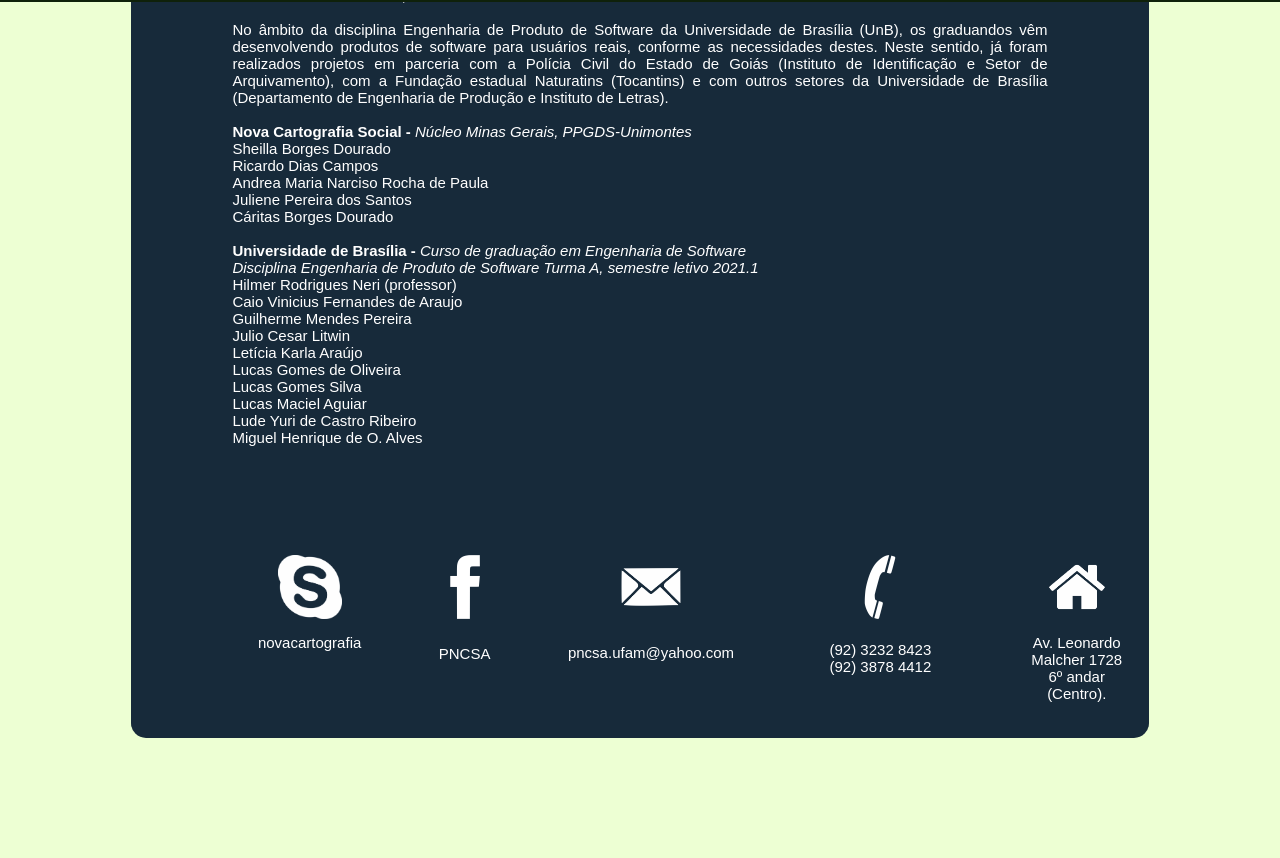
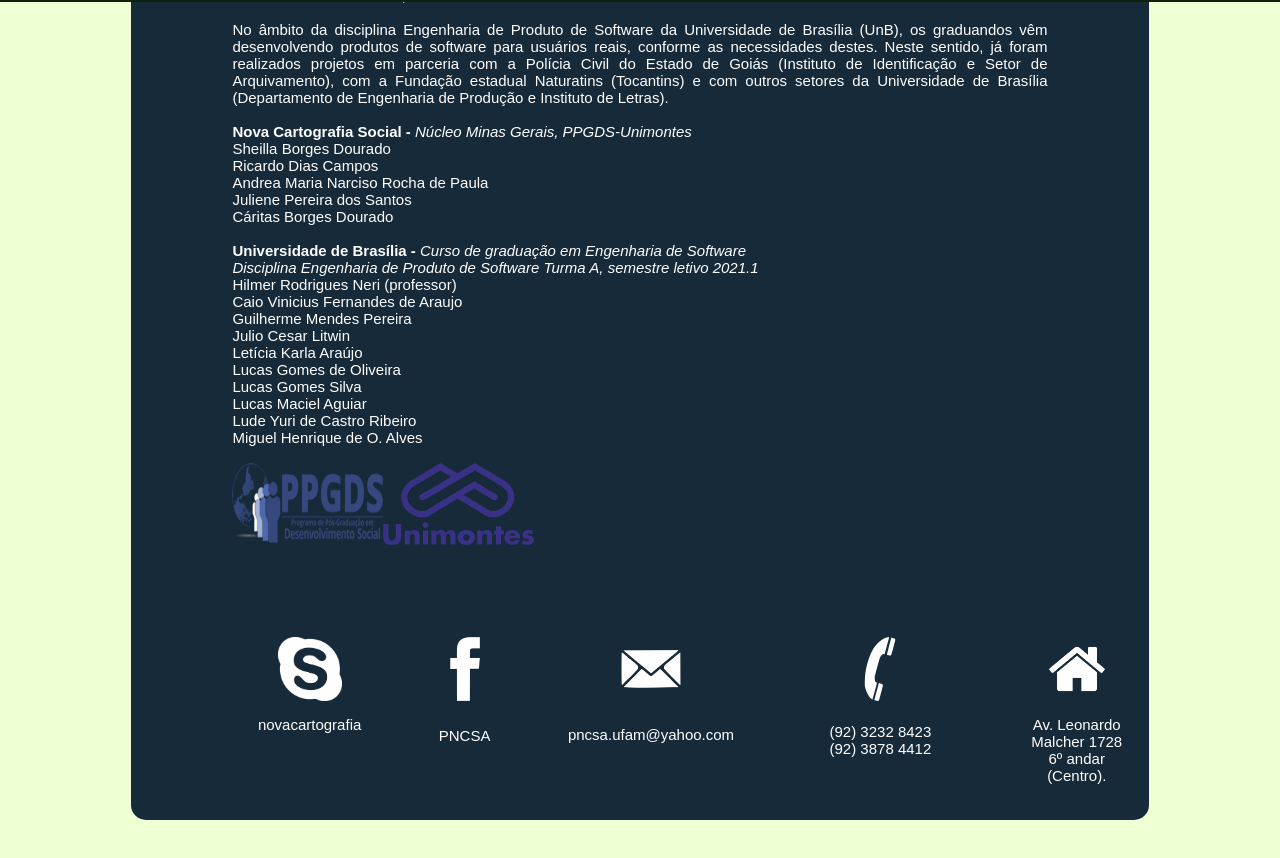
Before and after one commit to fga-eps-mds/2021.1-PCT-Frontend, a React (Create React App) app: page /sobre-nos in a window 1280 px wide. Shown: the part 798-1656 px from the top of the page. Built offline with nearby package versions, Linux system fonts and the light colour scheme.

Commit message:
Added the logos images in the about us

```diff
--- a/src/Pages/AboutUs/index.tsx
+++ b/src/Pages/AboutUs/index.tsx
@@ -19,6 +19,8 @@ import fbLogo from "../../assets/images/facebook.png";
 import email from "../../assets/images/email.png";
 import phone from "../../assets/images/phone.png";
 import home from "../../assets/images/home.png";
+import ppgds from "../../assets/images/PPGDSLogo.png";
+import unimontes from "../../assets/images/UnimontesLogo.png";
 
 const AboutUs: React.FC = () => {
   useEffect(() => {
@@ -146,6 +148,8 @@ const AboutUs: React.FC = () => {
               Miguel Henrique de O. Alves
               <br />
               <br />
+              <img src={ppgds} alt="" width="151" height="82" />
+              <img src={unimontes} alt="" width="151" height="82" />
             </p>
           </DescriptionInfo>
         </CardHeader>
```
